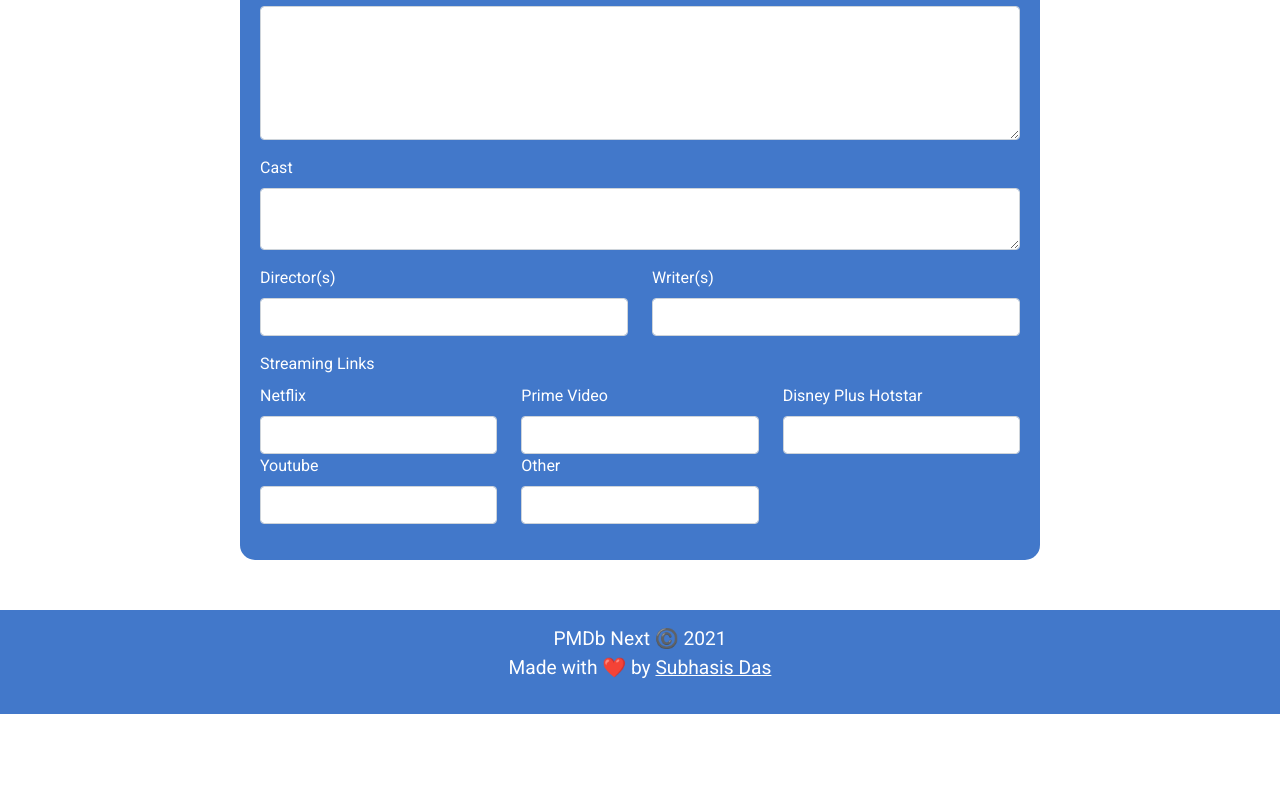
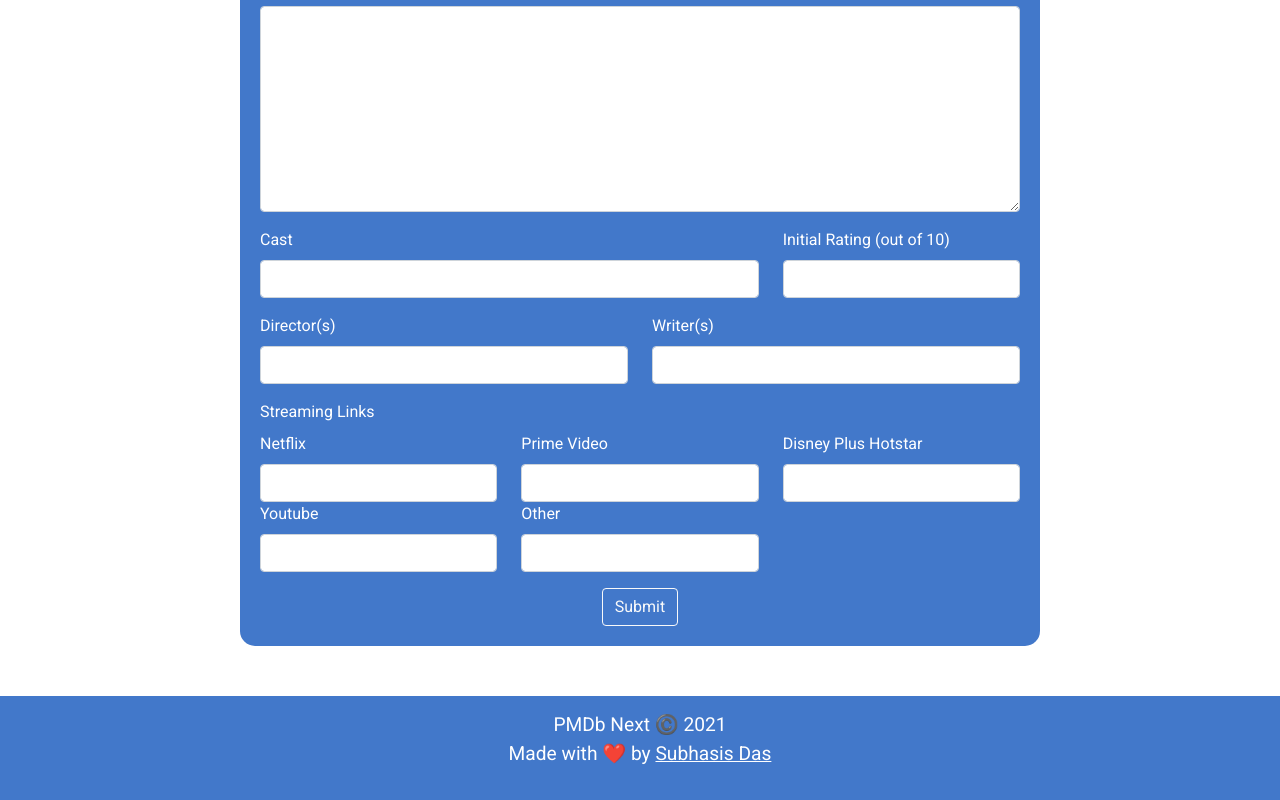
Before and after one commit to inframarauder/pmdb-next, a Next.js app: page /titles/add in a window 1280 px wide. Shown: the part 444-1244 px from the top of the page. Before the commit the page ends 1158 px from the top, so only its background shows below. Built offline with nearby package versions, Linux system fonts and the light colour scheme; sample sign-in values are in the browser's storage.

Commit message:
feature :add title implemented

```diff
--- a/components/Titles/TitleForm.js
+++ b/components/Titles/TitleForm.js
@@ -1,27 +1,145 @@
-import React from "react";
-import { Form, Button, Row, Col } from "react-bootstrap";
+import React, { useState } from "react";
+import { Form, Button, Row, Col, Spinner, Alert } from "react-bootstrap";
+import api from "../../utils/frontend/api";
 import styles from "../../styles/TitleForm.module.css";
 
 const TitleForm = () => {
+	const [formData, setFormData] = useState({
+		title: "",
+		year: "",
+		runtime: "",
+		language: "",
+		genres: "",
+		directedBy: "",
+		writtenBy: "",
+		cast: "",
+		plot: "",
+		poster: "",
+		trailerLink: "",
+		netflix: "",
+		prime: "",
+		hotstar: "",
+		youtube: "",
+		other: "",
+		rating: "",
+	});
+	const [loading, setLoading] = useState(false);
+	const [error, setError] = useState("");
+	const [success, setSuccess] = useState("");
+
+	const handleChange = (e) => {
+		setFormData({
+			...formData,
+			[e.target.name]: e.target.value,
+		});
+	};
+
+	const handleSubmit = async (e) => {
+		e.preventDefault();
+		setLoading(true);
+		try {
+			const title = {
+				name: formData.title,
+				year: parseInt(formData.year),
+				runtime: parseInt(formData.runtime),
+				language: formData.language,
+				genres: formData.genres,
+				directedBy: formData.directedBy,
+				writtenBy: formData.writtenBy,
+				cast: formData.cast,
+				plot: formData.plot,
+				poster: formData.poster,
+				trailerLink: formData.trailerLink,
+				rating: parseInt(formData.rating),
+				streamingOn: [],
+			};
+			if (formData.netflix) {
+				title.streamingOn.push({
+					name: "Netflix",
+					code: "netflix",
+					url: formData.netflix,
+				});
+			}
+			if (formData.prime) {
+				title.streamingOn.push({
+					name: "Amazon Prime Video",
+					code: "prime",
+					url: formData.prime,
+				});
+			}
+			if (formData.hotstar) {
+				title.streamingOn.push({
+					name: "Disney Plus Hotstar",
+					code: "hotstar",
+					url: formData.hotstar,
+				});
+			}
+			if (formData.youtube) {
+				title.streamingOn.push({
+					name: "Youtube",
+					code: "youtube",
+					url: formData.youtube,
+				});
+			}
+			if (formData.other) {
+				title.streamingOn.push({
+					name: "Other",
+					code: "other",
+					url: formData.other,
+				});
+			}
+			const res = await api.post("/api/titles", title);
+			setSuccess(res.data.message);
+		} catch (error) {
+			console.error(error);
+			if (error.response.status === 400) {
+				setError(error.response.data.error);
+			}
+		}
+
+		setLoading(false);
+	};
+
 	return (
-		<Form className={styles.titleForm}>
+		<Form className={styles.titleForm} onSubmit={handleSubmit}>
+			{error && <Alert variant="danger">{error}</Alert>}
+			{success && <Alert variant="success">{success}</Alert>}
+			{loading ? (
+				<div className="text-center"></div>
+			) : (
+				<>
 					<Row className="mb-3">
 						<Col sm={4}>
 							<Form.Group>
 								<Form.Label>Year</Form.Label>
-						<Form.Control type="number" />
+								<Form.Control
+									type="number"
+									name="year"
+									value={formData.year}
+									onChange={handleChange}
+								/>
 							</Form.Group>
 						</Col>
 						<Col sm={4}>
 							<Form.Group>
 								<Form.Label>Genre(s)</Form.Label>
-						<Form.Control type="text" />
+								<Form.Control
+									type="text"
+									name="genres"
+									value={formData.genres}
+									onChange={handleChange}
+								/>
 							</Form.Group>
 						</Col>
 						<Col sm={4}>
 							<Form.Group>
 								<Form.Label>Language</Form.Label>
-						<Form.Control type="language" />
+								<Form.Control
+									type="language"
+									name="language"
+									value={formData.language}
+									onChange={handleChange}
+								/>
 							</Form.Group>
 						</Col>
 					</Row>
@@ -29,13 +147,23 @@ const TitleForm = () => {
 						<Col sm={8}>
 							<Form.Group>
 								<Form.Label>Title</Form.Label>
-						<Form.Control type="text" />
+								<Form.Control
+									type="text"
+									name="title"
+									value={formData.title}
+									onChange={handleChange}
+								/>
 							</Form.Group>
 						</Col>
 						<Col sm={4}>
 							<Form.Group>
 								<Form.Label>Runtime (mins)</Form.Label>
-						<Form.Control type="number" />
+								<Form.Control
+									type="number"
+									name="runtime"
+									value={formData.runtime}
+									onChange={handleChange}
+								/>
 							</Form.Group>
 						</Col>
 					</Row>
@@ -43,13 +171,23 @@ const TitleForm = () => {
 						<Col sm={6}>
 							<Form.Group>
 								<Form.Label>Poster Link</Form.Label>
-						<Form.Control type="text" />
+								<Form.Control
+									type="text"
+									name="poster"
+									value={formData.poster}
+									onChange={handleChange}
+								/>
 							</Form.Group>
 						</Col>
 						<Col sm={6}>
 							<Form.Group>
 								<Form.Label>Trailer Link</Form.Label>
-						<Form.Control type="text" />
+								<Form.Control
+									type="text"
+									name="trailerLink"
+									value={formData.trailerLink}
+									onChange={handleChange}
+								/>
 							</Form.Group>
 						</Col>
 					</Row>
@@ -57,15 +195,37 @@ const TitleForm = () => {
 						<Col sm={12}>
 							<Form.Group>
 								<Form.Label>Plot</Form.Label>
-						<Form.Control as="textarea" rows="5" />
+								<Form.Control
+									as="textarea"
+									rows="8"
+									name="plot"
+									value={formData.plot}
+									onChange={handleChange}
+								/>
 							</Form.Group>
 						</Col>
 					</Row>
 					<Row className="mb-3">
-				<Col sm={12}>
+						<Col sm={8}>
 							<Form.Group>
 								<Form.Label>Cast</Form.Label>
-						<Form.Control as="textarea" rows="2" />
+								<Form.Control
+									type="text"
+									name="cast"
+									value={formData.cast}
+									onChange={handleChange}
+								/>
+							</Form.Group>
+						</Col>
+						<Col sm={4}>
+							<Form.Group>
+								<Form.Label>Initial Rating (out of 10)</Form.Label>
+								<Form.Control
+									type="number"
+									name="rating"
+									value={formData.rating}
+									onChange={handleChange}
+								/>
 							</Form.Group>
 						</Col>
 					</Row>
@@ -73,13 +233,23 @@ const TitleForm = () => {
 						<Col sm={6}>
 							<Form.Group>
 								<Form.Label>Director(s)</Form.Label>
-						<Form.Control type="text" />
+								<Form.Control
+									type="text"
+									name="directedBy"
+									value={formData.directedBy}
+									onChange={handleChange}
+								/>
 							</Form.Group>
 						</Col>
 						<Col sm={6}>
 							<Form.Group>
 								<Form.Label>Writer(s)</Form.Label>
-						<Form.Control type="text" />
+								<Form.Control
+									type="text"
+									name="writtenBy"
+									value={formData.writtenBy}
+									onChange={handleChange}
+								/>
 							</Form.Group>
 						</Col>
 					</Row>
@@ -87,25 +257,61 @@ const TitleForm = () => {
 						<Form.Label> Streaming Links</Form.Label>
 						<Col sm={4}>
 							<Form.Label>Netflix</Form.Label>
-					<Form.Control type="text" />
+							<Form.Control
+								type="text"
+								name="netflix"
+								value={formData.netflix}
+								onChange={handleChange}
+							/>
 						</Col>
 						<Col sm={4}>
 							<Form.Label>Prime Video</Form.Label>
-					<Form.Control type="text" />
+							<Form.Control
+								type="text"
+								name="prime"
+								value={formData.prime}
+								onChange={handleChange}
+							/>
 						</Col>
 						<Col sm={4}>
 							<Form.Label>Disney Plus Hotstar</Form.Label>
-					<Form.Control type="text" />
+							<Form.Control
+								type="text"
+								name="hotstar"
+								value={formData.hotstar}
+								onChange={handleChange}
+							/>
 						</Col>
 						<Col sm={4}>
 							<Form.Label>Youtube</Form.Label>
-					<Form.Control type="text" />
+							<Form.Control
+								type="text"
+								name="youtube"
+								value={formData.youtube}
+								onChange={handleChange}
+							/>
 						</Col>
 						<Col sm={4}>
 							<Form.Label>Other</Form.Label>
-					<Form.Control type="text" />
+							<Form.Control
+								type="text"
+								name="other"
+								value={formData.other}
+								onChange={handleChange}
+							/>
 						</Col>
 					</Row>
+					<Row>
+						<Col sm={12}>
+							<Form.Group className="text-center">
+								<Button variant="outline-light" type="submit">
+									Submit
+								</Button>
+							</Form.Group>
+						</Col>
+					</Row>
+				</>
+			)}
 		</Form>
 	);
 };
```
Lines whose indentation alone changed are shown as unchanged.
